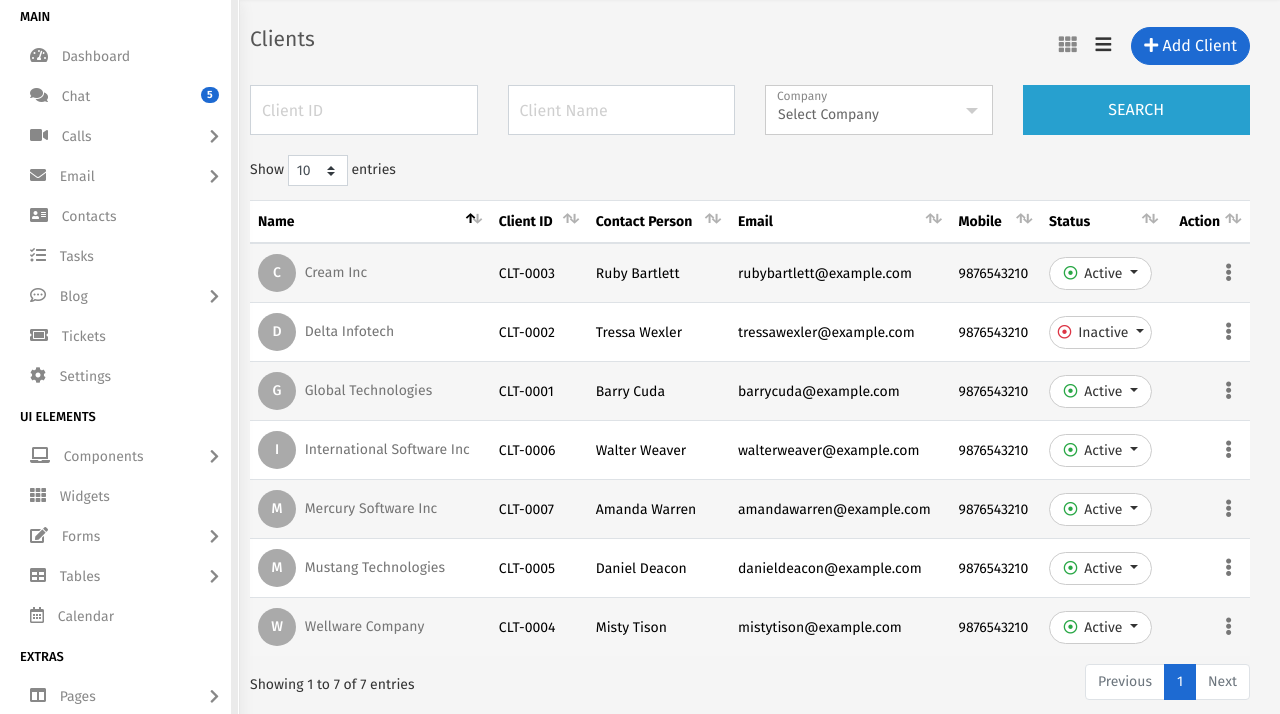
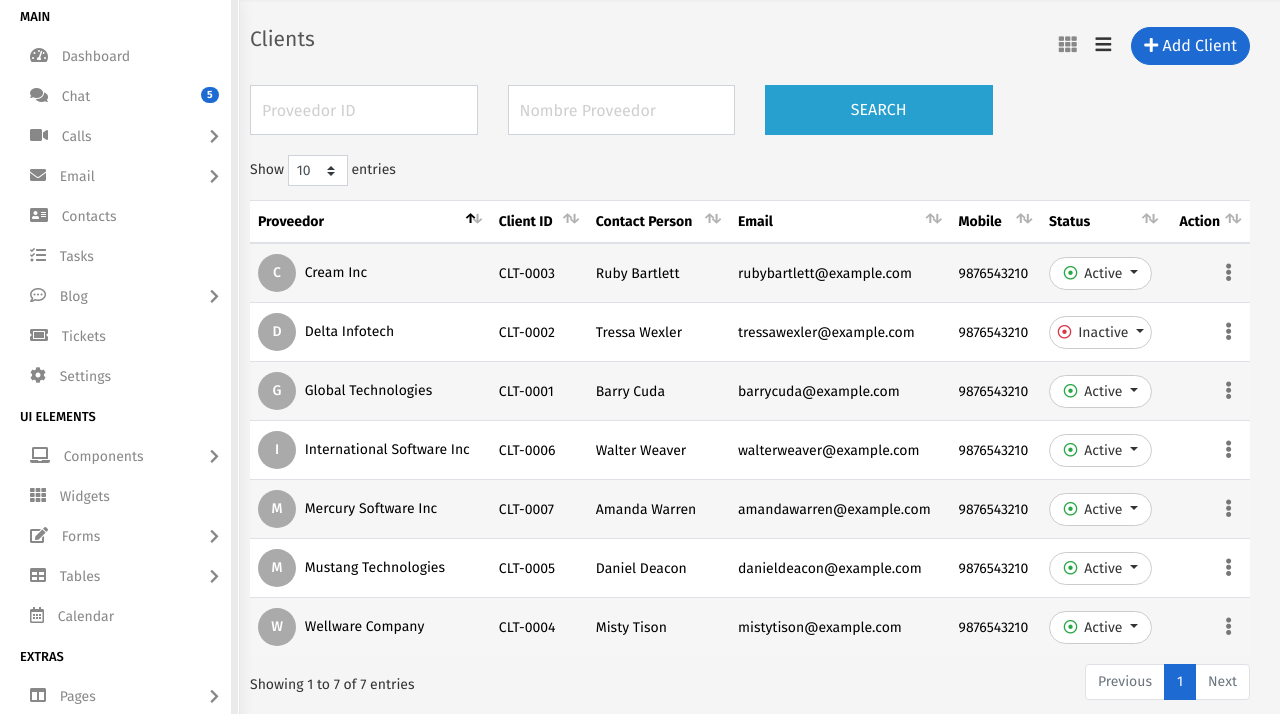
Before and after one commit to FRANKGT241/softCRM, a plain HTML site: page blue/clients-list.html in a window 1280 px wide. Shown: the part 63-777 px from the top of the page. Drawn offline with Linux system fonts and the light colour scheme.

Commit message:
proveedor

```diff
--- a/blue/clients-list.html
+++ b/blue/clients-list.html
@@ -319,24 +319,14 @@
                 <div class="row filter-row">
                     <div class="col-sm-6 col-md-3">
                         <div class="form-group form-focus">
-                            <label class="focus-label">Client ID</label>
+                            <label class="focus-label">Proveedor ID</label>
                             <input type="text" class="form-control floating">
                         </div>
                     </div>
                     <div class="col-sm-6 col-md-3">
                         <div class="form-group form-focus">
-                            <label class="focus-label">Client Name</label>
+                            <label class="focus-label">Nombre Proveedor</label>
                             <input type="text" class="form-control floating">
-                        </div>
-                    </div>
-                    <div class="col-sm-6 col-md-3">
-                        <div class="form-group form-focus select-focus">
-                            <label class="focus-label">Company</label>
-                            <select class="select floating">
-                                <option>Select Company</option>
-                                <option>Global Technologies</option>
-                                <option>Delta Infotech</option>
-                            </select>
                         </div>
                     </div>
                     <div class="col-sm-6 col-md-3">
@@ -349,7 +339,7 @@
                             <table class="table table-striped custom-table datatable">
                                 <thead>
                                     <tr>
-                                        <th>Name</th>
+                                        <th>Proveedor</th>
                                         <th>Client ID</th>
                                         <th>Contact Person</th>
                                         <th>Email</th>
@@ -362,7 +352,7 @@
                                     <tr>
                                         <td>
                                             <a href="client-profile.html" class="avatar">G</a>
-                                            <h2><a href="client-profile.html">Global Technologies</a></h2>
+                                            <h2><a>Global Technologies</a></h2>
                                         </td>
                                         <td>CLT-0001</td>
                                         <td>Barry Cuda</td>
@@ -390,7 +380,7 @@
                                     <tr>
                                         <td>
                                             <a href="client-profile.html" class="avatar">D</a>
-                                            <h2><a href="client-profile.html">Delta Infotech</a></h2>
+                                            <h2><a>Delta Infotech</a></h2>
                                         </td>
                                         <td>CLT-0002</td>
                                         <td>Tressa Wexler</td>
@@ -418,7 +408,7 @@
                                     <tr>
                                         <td>
                                             <a href="client-profile.html" class="avatar">C</a>
-                                            <h2><a href="client-profile.html">Cream Inc</a></h2>
+                                            <h2><a>Cream Inc</a></h2>
                                         </td>
                                         <td>CLT-0003</td>
                                         <td>Ruby Bartlett</td>
@@ -446,7 +436,7 @@
                                     <tr>
                                         <td>
                                             <a href="client-profile.html" class="avatar">W</a>
-                                            <h2><a href="client-profile.html">Wellware Company</a></h2>
+                                            <h2><a>Wellware Company</a></h2>
                                         </td>
                                         <td>CLT-0004</td>
                                         <td>Misty Tison</td>
@@ -474,7 +464,7 @@
                                     <tr>
                                         <td>
                                             <a href="client-profile.html" class="avatar">M</a>
-                                            <h2><a href="client-profile.html">Mustang Technologies</a></h2>
+                                            <h2><a>Mustang Technologies</a></h2>
                                         </td>
                                         <td>CLT-0005</td>
                                         <td>Daniel Deacon</td>
@@ -502,7 +492,7 @@
                                     <tr>
                                         <td>
                                             <a href="client-profile.html" class="avatar">I</a>
-                                            <h2><a href="client-profile.html">International Software Inc</a></h2>
+                                            <h2><a>International Software Inc</a></h2>
                                         </td>
                                         <td>CLT-0006</td>
                                         <td>Walter Weaver</td>
@@ -530,7 +520,7 @@
                                     <tr>
                                         <td>
                                             <a href="client-profile.html" class="avatar">M</a>
-                                            <h2><a href="client-profile.html">Mercury Software Inc</a></h2>
+                                            <h2><a>Mercury Software Inc</a></h2>
                                         </td>
                                         <td>CLT-0007</td>
                                         <td>Amanda Warren</td>
```
